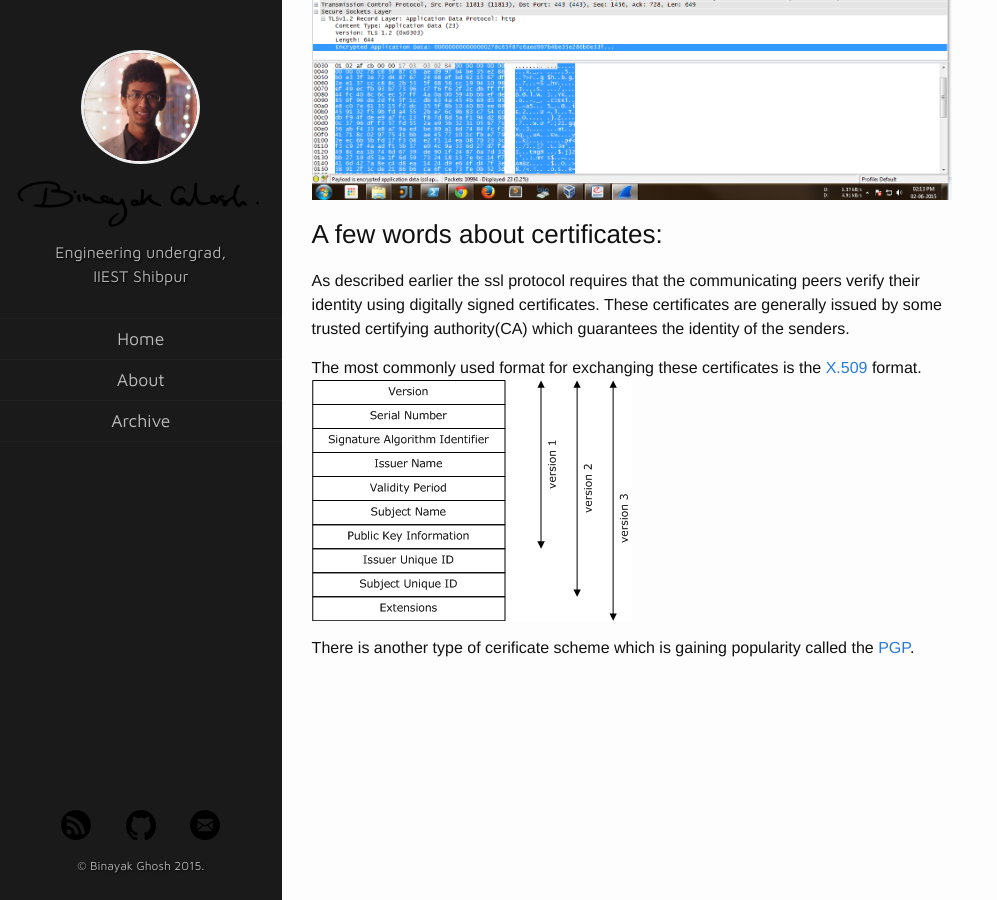
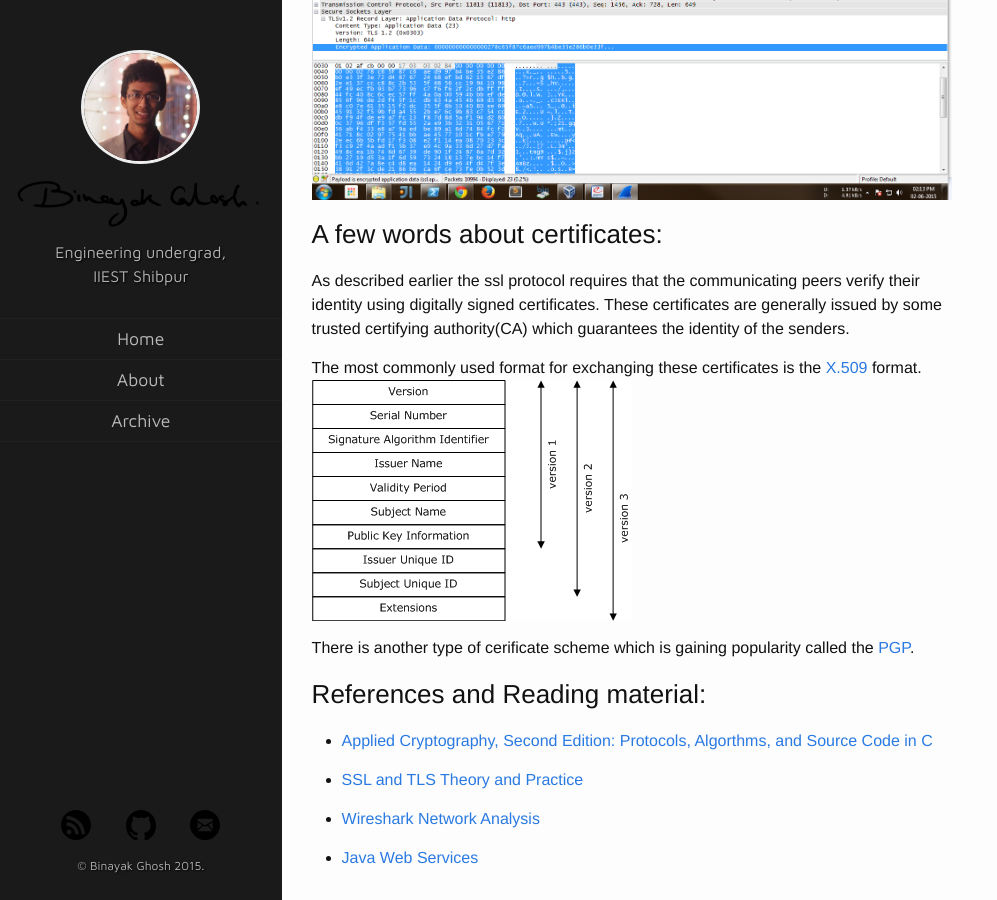
Before and after one commit to swrdfish/swrdfish.github.io, a Jekyll site: the page built from _posts/2015-06-01-https-securing-java-web-services.md, in a window 1280 px wide and 900 px high, scrolled down 8065 px. Shown: the whole window, without its empty margins (0-997 px from the left). Built offline with Jekyll 4.4.1, drawn with Linux system fonts in a browser that asks for light colours; nearby versions of some CDN libraries; comment, search, counter and statistics services are not loaded.

Commit message:
added books and references

```diff
--- a/_posts/2015-06-01-https-securing-java-web-services.md
+++ b/_posts/2015-06-01-https-securing-java-web-services.md
@@ -143,3 +143,14 @@ The most commonly used format for exchanging these certificates is the [X.509](h
 </a>
 
 There is another type of cerificate scheme which is gaining popularity called the [PGP](http://en.wikipedia.org/wiki/Pretty_Good_Privacy).
+
+
+### References and Reading material:
+
++ [Applied Cryptography, Second Edition: Protocols, Algorthms, and Source Code in C]({{site.url}}/assets/ssl/AppliedCryptography.pdf)
+
++ [SSL and TLS Theory and Practice]({{site.url}}/assets/ssl/SSLandTLSTheoryandPractice.pdf)
+
++ [Wireshark Network Analysis]({{site.url}}/assets/ssl/WiresharkNetworkAnalysis.pdf)
+
++ [Java Web Services]({{site.url}}/assets/ssl/JavaWebServices.pdf)
```
Also changed, not shown: 4 other files.
